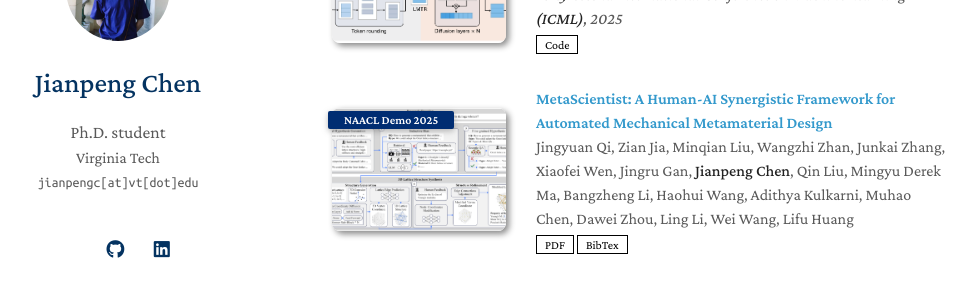
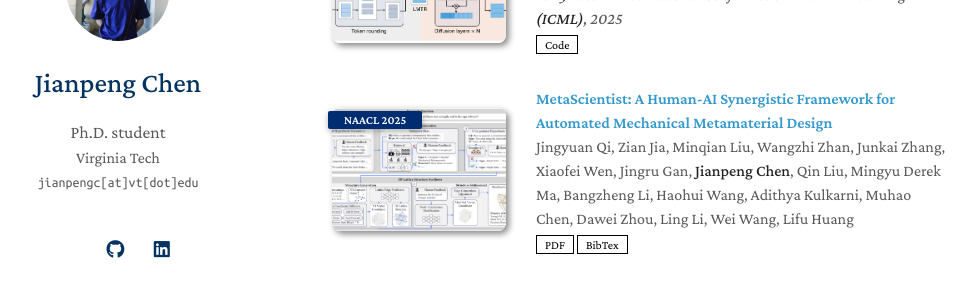
Before and after one commit to cjpcool/cjpcool.github.io, a Jekyll site: the page built from index.md, in a window 1280 px wide and 900 px high, scrolled down 1772 px. Shown: the part 147-438 px from the top of the window, without its empty margins (158-1133 px from the left). Built offline with Jekyll 4.4.1, drawn with Linux system fonts in a browser that asks for light colours; a style sheet for code colours, icons or effects is not loaded; our own code applies the rules of GitHub Pages for plain Markdown files.

Commit message:
Update publications.yml

```diff
--- a/_data/publications.yml
+++ b/_data/publications.yml
@@ -32,7 +32,7 @@ main:
 
   - title: "MetaScientist: A Human-AI Synergistic Framework for Automated Mechanical Metamaterial Design"
     authors: Jingyuan Qi, Zian Jia, Minqian Liu, Wangzhi Zhan, Junkai Zhang, Xiaofei Wen, Jingru Gan, <strong>Jianpeng Chen</strong>, Qin Liu, Mingyu Derek Ma, Bangzheng Li, Haohui Wang, Adithya Kulkarni, Muhao Chen, Dawei Zhou, Ling Li, Wei Wang, Lifu Huang
-    conference_short: NAACL Demo 2025
+    conference_short: NAACL 2025
     # conference: 2025 Annual Conference of the North American Chapter of the Association for Computational Linguistics -- System Demonstration Track <strong>(NAACL Demo)</strong>, 2025
     pdf: https://aclanthology.org/2025.naacl-demo.34.pdf
     # code:
@@ -52,7 +52,7 @@ main:
 
   # - title: "Towards Heterogeneous Long-tailed Learning: Benchmarking, Metrics, and Toolbox"
   #   authors: Haohui Wang, Weijie Guan, <strong>Jianpeng Chen</strong>, Zi Wang, Dawei Zhou
-  #   conference_short: NeurIPS DB 2024
+  #   conference_short: NeurIPS 2024
   #   conference: Thirty-eighth Conference on Neural Information Processing Systems DB Track <strong>(NeurIPS DB)</strong>, 2024
   #   pdf: https://openreview.net/pdf?id=plIuBfYpXj
   #   image: ./assets/pub_img/HeroLT.png
```
